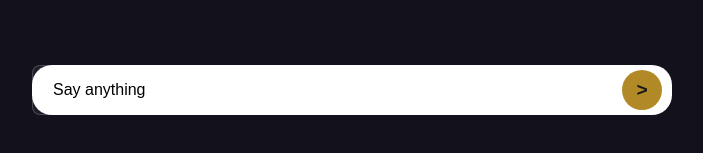
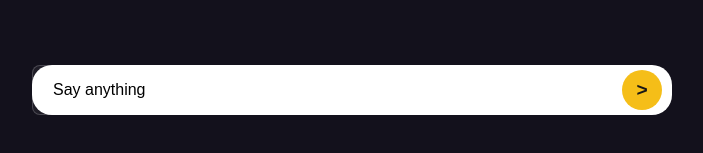
Before and after one commit to HakimM16/finance-advisor-chatbot, a Next.js app: page / in a window 1280 px wide. Shown: the part 665-818 px from the top of the page, without its empty margins (288-991 px from the left). Built offline with nearby package versions, Linux system fonts and the light colour scheme; a web font is replaced by a local one.

Commit message:
Changed colour of button

```diff
--- a/src/app/components/Chat.css
+++ b/src/app/components/Chat.css
@@ -93,7 +93,7 @@
     height: 40px;
     border-radius: 20px;
     border: none;
-    background-color: #b18a27;
+    background-color: #f5be18;
     cursor: pointer;
     display: flex;
     align-items: center;
@@ -104,7 +104,7 @@
   }
 
   .mainButton:hover {
-    background-color: #f5be18;
+    background-color: #ffd24d;
     transition: background-color 1s ease-in-out;
 
   }
```
